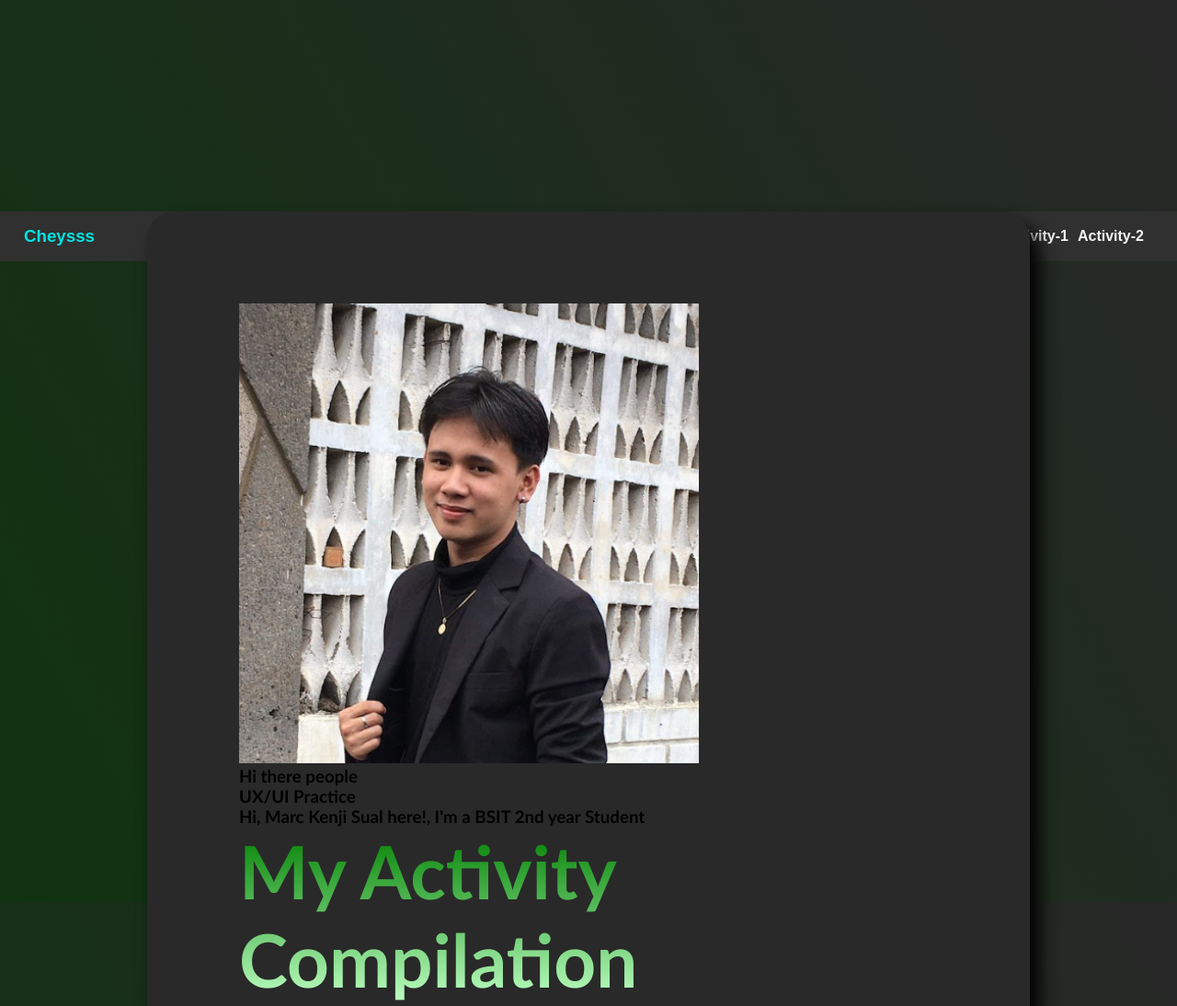
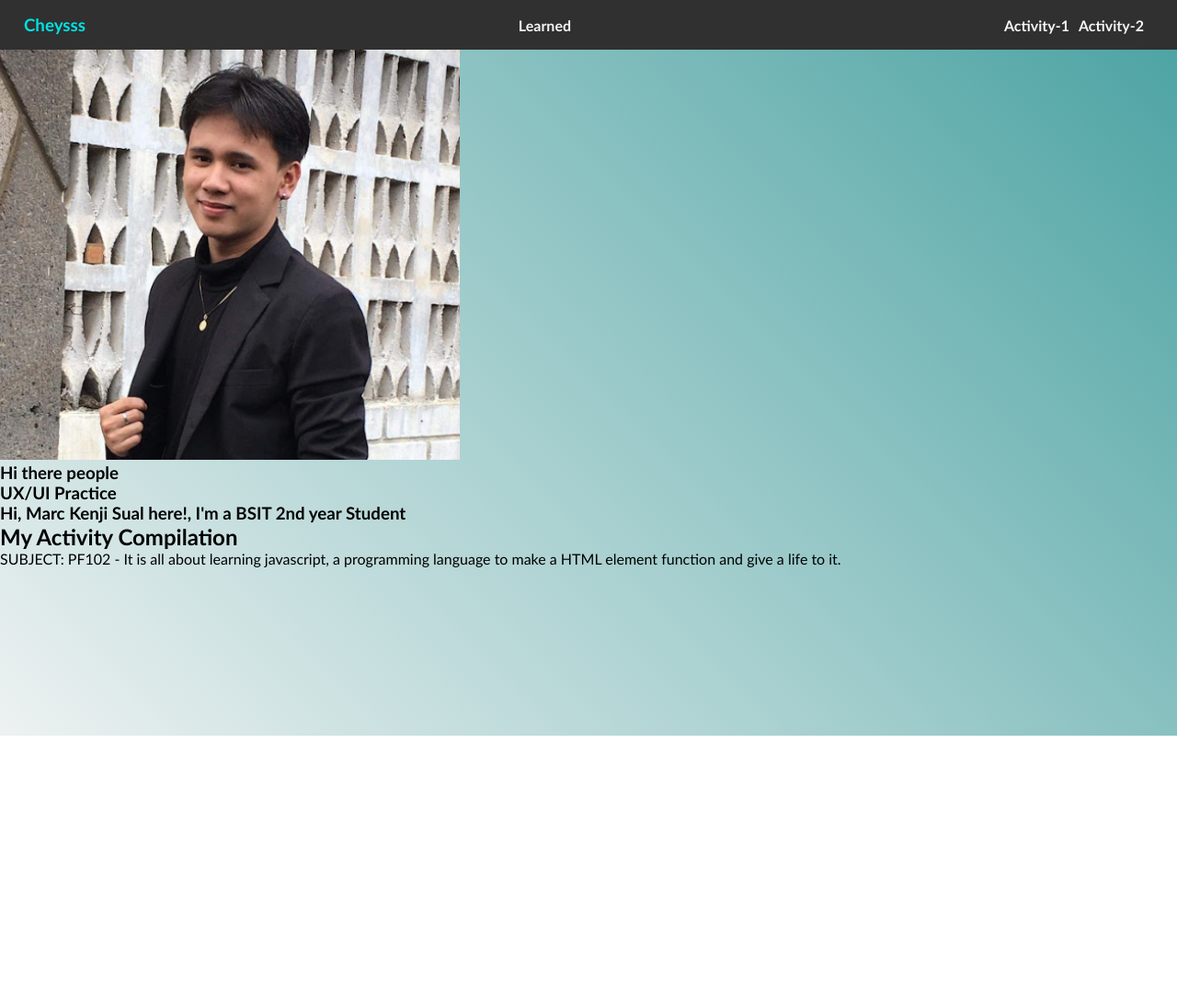
Before and after one commit to Cheysss/myact-compilation, a plain HTML site: page index.html in a window 1280 px wide. Shown: the top 1094 px of the page at 92% size. After the commit the page ends 800 px from the top, so only its background shows below. Drawn offline with Linux system fonts and the light colour scheme.

Commit message:
style.css
unta oks na

```diff
--- a/css/style.css
+++ b/css/style.css
@@ -75,14 +75,6 @@ nav {
     align-items: center;
     margin-left: 10px;
     margin-right: 20px;
-
-*{
-    padding: 0;
-    margin: 0;
-    box-sizing: border-box;
-    font-family: sans-serif;
-    color: white;
-}
 
 nav {
     background-color: rgba(0, 0, 0, 0.425);
@@ -245,19 +237,6 @@ li a:hover{
     animation: font-animation 1s ease-in-out infinite;
 }
 
-/* @keyframes font-animation {
-    0%{
-        color: black;
-    }50%{
-        -webkit-text-fill-color: transparent;
-        -webkit-text-stroke-width: thin;
-    }100%{
-        color: black;
-    }
-} */
-
-
-
 /* information */
 
 
@@ -353,77 +332,3 @@ li a:hover{
     .info h3 {
         font-size: 1rem;
     }
-
-}
-    list-style: none;
-    gap: 15px;
-}
-
-ul li:nth-child(2){
-    margin-left: auto;
-}
-
-li a{
-    color: white;
-    text-decoration: none;
-    transition: all .3s ease;
-    font-weight: bold;
-}
-
-a:hover{
-    color: rgb(72, 223, 72);
-
-}
-
-
-/* body */
-
-
-body {
-    height: 94vh;
-    background: linear-gradient(60deg, rgb(17, 51, 17), rgb(39, 39, 39));
-}
-
-.container {
-    display: flex;
-    flex-direction: column;
-    justify-content: center;
-    align-items: center;
-    width: 75%;
-    margin: 0 auto;
-    border-radius: 30px;
-    padding: 100px;
-    margin-top: 230px;
-    background-color: rgb(41, 41, 41);
-    box-shadow: 10px 14px 20px black;
-    position: relative;
-}
-
-
-.container h1{
-    font-size: 5rem;
-    margin-bottom: 20px;
-    background: linear-gradient(green,rgb(189, 255, 195));
-    -webkit-background-clip: text;
-    background-clip: text;
-    -webkit-text-fill-color: transparent;
-}
-
-
-.container h2 {
-    font-size: 2rem;
-    margin-bottom: 10px;
-}
-
-.container h2 span{
-    -webkit-text-stroke: 2px rgb(142, 255, 142);
-    -webkit-text-fill-color: transparent;
-    -webkit-text-stroke-width: thin;
-}
-
-.container P {
-    width: 70%;
-    text-align: center;
-}
-
->>>>>>> 3e79fc92ad6b9f61f1928eb26cf592e0aba7f54b
```
